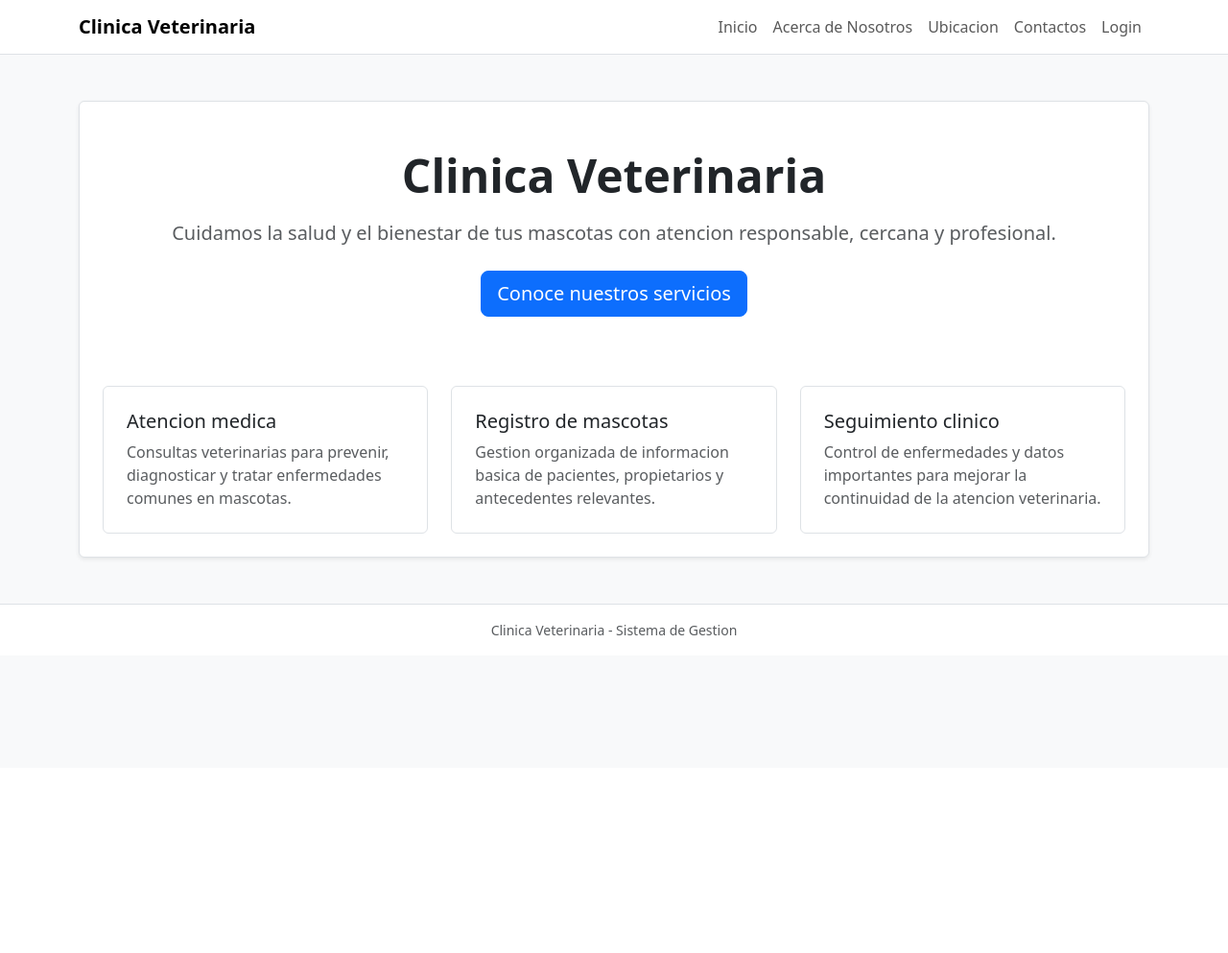
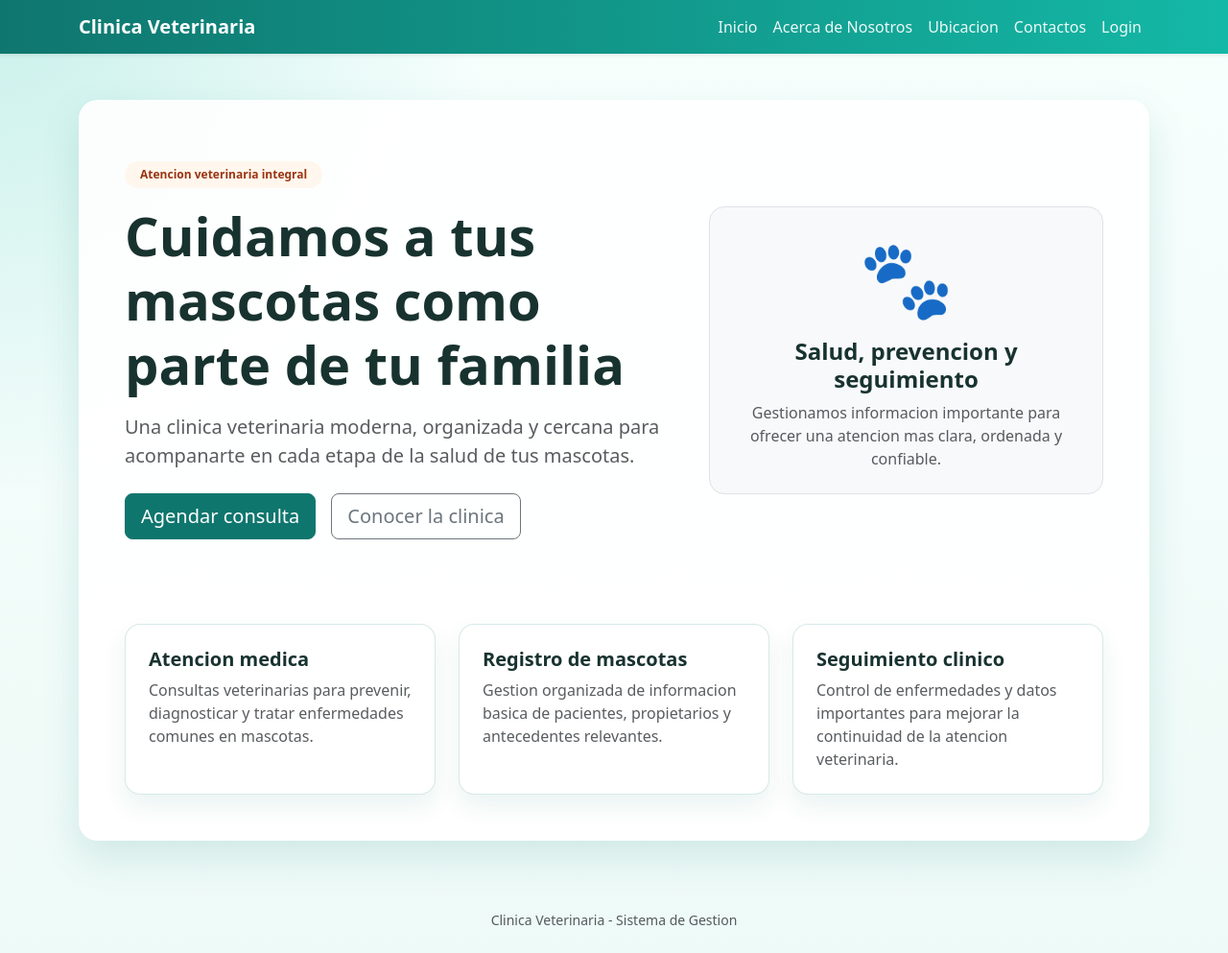
Before and after one commit to edsonvenegas5865-lgtm/veterinariaaa, a Django app: page / in a window 1280 px wide. Shown: the whole page at 96% size. Before the commit the page ends 662 px from the top, so only its background shows below. Run offline with Django 5.2, Linux system fonts and the light colour scheme.

Commit message:
Mejorar diseno visual de la pagina publica

```diff
--- a/principal/templates/principal/base.html
+++ b/principal/templates/principal/base.html
@@ -5,9 +5,84 @@
     <meta name="viewport" content="width=device-width, initial-scale=1">
     <title>{% block title %}Clinica Veterinaria{% endblock %}</title>
     <link href="https://cdn.jsdelivr.net/npm/bootstrap@5.3.3/dist/css/bootstrap.min.css" rel="stylesheet">
+    <style>
+        :root {
+            --color-principal: #0f766e;
+            --color-secundario: #f59e0b;
+            --color-fondo: #eefaf7;
+            --color-texto: #18332f;
+        }
+
+        body {
+            background:
+                radial-gradient(circle at top left, rgba(20, 184, 166, 0.20), transparent 32rem),
+                linear-gradient(180deg, #f7fffd 0%, var(--color-fondo) 100%);
+            color: var(--color-texto);
+            min-height: 100vh;
+        }
+
+        .navbar {
+            background: linear-gradient(90deg, #0f766e 0%, #14b8a6 100%);
+        }
+
+        .navbar .navbar-brand,
+        .navbar .nav-link {
+            color: #ffffff;
+        }
+
+        .navbar .nav-link {
+            font-weight: 500;
+            opacity: 0.92;
+        }
+
+        .navbar .nav-link:hover {
+            color: #fff3c4;
+            opacity: 1;
+        }
+
+        .navbar-toggler {
+            border-color: rgba(255, 255, 255, 0.55);
+        }
+
+        .contenido-principal {
+            background: rgba(255, 255, 255, 0.92);
+            border: 0;
+            border-radius: 1.25rem;
+            box-shadow: 0 1rem 2.5rem rgba(15, 118, 110, 0.14);
+            overflow: hidden;
+        }
+
+        .btn-primary {
+            background-color: var(--color-principal);
+            border-color: var(--color-principal);
+        }
+
+        .btn-primary:hover {
+            background-color: #115e59;
+            border-color: #115e59;
+        }
+
+        .tarjeta-servicio {
+            background: #ffffff;
+            border: 1px solid rgba(15, 118, 110, 0.16);
+            border-radius: 1rem;
+            box-shadow: 0 0.75rem 1.5rem rgba(15, 118, 110, 0.08);
+            transition: transform 0.2s ease, box-shadow 0.2s ease;
+        }
+
+        .tarjeta-servicio:hover {
+            transform: translateY(-4px);
+            box-shadow: 0 1rem 2rem rgba(15, 118, 110, 0.16);
+        }
+
+        .badge-suave {
+            background-color: #fff7ed;
+            color: #9a3412;
+        }
+    </style>
 </head>
-<body class="bg-light">
-    <nav class="navbar navbar-expand-lg navbar-light bg-white border-bottom">
+<body>
+    <nav class="navbar navbar-expand-lg shadow-sm">
         <div class="container">
             <a class="navbar-brand fw-semibold" href="{% url 'inicio' %}">Clinica Veterinaria</a>
             <button class="navbar-toggler" type="button" data-bs-toggle="collapse" data-bs-target="#menuPrincipal" aria-controls="menuPrincipal" aria-expanded="false" aria-label="Alternar navegacion">
@@ -37,12 +112,12 @@
     </nav>
 
     <main class="container py-5">
-        <div class="bg-white border rounded shadow-sm p-4">
+        <div class="contenido-principal p-4 p-md-5">
             {% block content %}{% endblock %}
         </div>
     </main>
 
-    <footer class="border-top bg-white py-3">
+    <footer class="py-4">
         <div class="container text-center text-muted small">
             Clinica Veterinaria - Sistema de Gestion
         </div>
--- a/principal/templates/principal/inicio.html
+++ b/principal/templates/principal/inicio.html
@@ -3,19 +3,35 @@
 {% block title %}Inicio - Clinica Veterinaria{% endblock %}
 
 {% block content %}
-<section class="text-center py-4">
-    <h1 class="display-5 fw-semibold mb-3">Clinica Veterinaria</h1>
-    <p class="lead text-muted mb-4">
-        Cuidamos la salud y el bienestar de tus mascotas con atencion responsable,
-        cercana y profesional.
-    </p>
-    <a href="#" class="btn btn-primary btn-lg">Conoce nuestros servicios</a>
+<section class="row align-items-center g-4 py-3">
+    <div class="col-lg-7">
+        <span class="badge badge-suave rounded-pill px-3 py-2 mb-3">Atencion veterinaria integral</span>
+        <h1 class="display-4 fw-bold mb-3">Cuidamos a tus mascotas como parte de tu familia</h1>
+        <p class="lead text-muted mb-4">
+            Una clinica veterinaria moderna, organizada y cercana para acompanarte
+            en cada etapa de la salud de tus mascotas.
+        </p>
+        <div class="d-flex flex-wrap gap-3">
+            <a href="{% url 'contactos' %}" class="btn btn-primary btn-lg">Agendar consulta</a>
+            <a href="{% url 'acerca' %}" class="btn btn-outline-secondary btn-lg">Conocer la clinica</a>
+        </div>
+    </div>
+    <div class="col-lg-5">
+        <div class="bg-light rounded-4 p-4 text-center border">
+            <div class="display-1 mb-3">🐾</div>
+            <h2 class="h4 fw-semibold">Salud, prevencion y seguimiento</h2>
+            <p class="text-muted mb-0">
+                Gestionamos informacion importante para ofrecer una atencion mas clara,
+                ordenada y confiable.
+            </p>
+        </div>
+    </div>
 </section>
 
-<section class="row g-4 mt-4">
+<section class="row g-4 mt-5">
     <div class="col-md-4">
-        <div class="h-100 border rounded p-4">
-            <h2 class="h5">Atencion medica</h2>
+        <div class="tarjeta-servicio h-100 p-4">
+            <h2 class="h5 fw-semibold">Atencion medica</h2>
             <p class="mb-0 text-muted">
                 Consultas veterinarias para prevenir, diagnosticar y tratar enfermedades
                 comunes en mascotas.
@@ -23,8 +39,8 @@
         </div>
     </div>
     <div class="col-md-4">
-        <div class="h-100 border rounded p-4">
-            <h2 class="h5">Registro de mascotas</h2>
+        <div class="tarjeta-servicio h-100 p-4">
+            <h2 class="h5 fw-semibold">Registro de mascotas</h2>
             <p class="mb-0 text-muted">
                 Gestion organizada de informacion basica de pacientes, propietarios y
                 antecedentes relevantes.
@@ -32,8 +48,8 @@
         </div>
     </div>
     <div class="col-md-4">
-        <div class="h-100 border rounded p-4">
-            <h2 class="h5">Seguimiento clinico</h2>
+        <div class="tarjeta-servicio h-100 p-4">
+            <h2 class="h5 fw-semibold">Seguimiento clinico</h2>
             <p class="mb-0 text-muted">
                 Control de enfermedades y datos importantes para mejorar la continuidad
                 de la atencion veterinaria.
```
